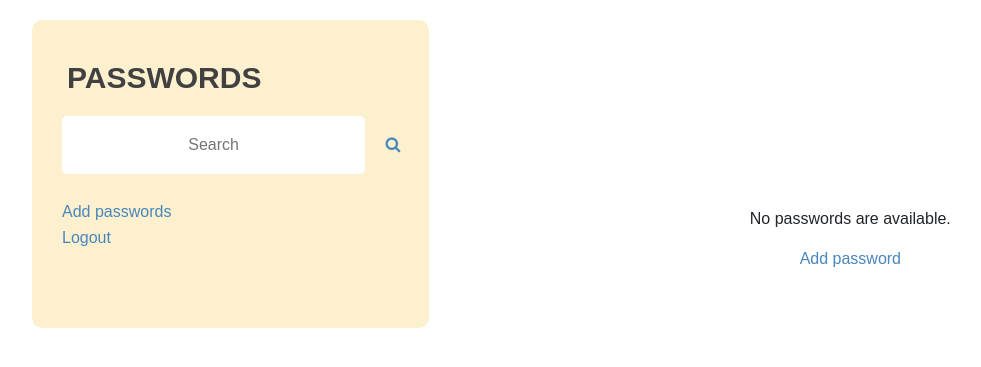
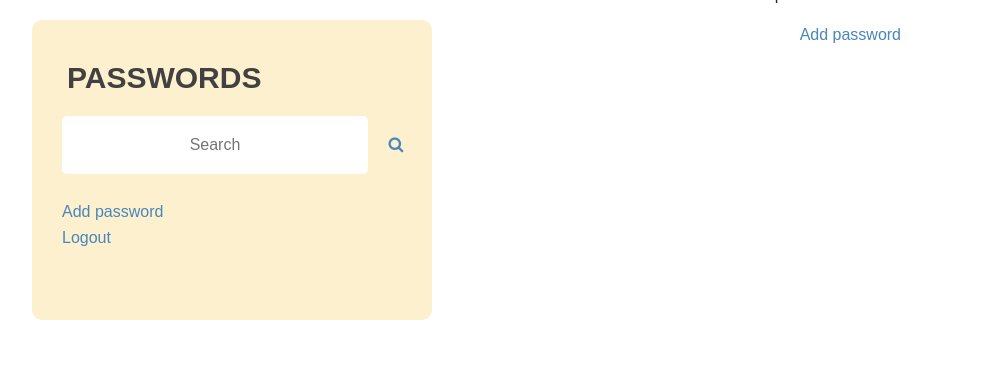
Before and after one commit to GuorongHong/MSVP, a Django app: template password/templates/password/index.html in a window 1280 px wide. Shown: the top 367 px of the page, without its empty margins (3-984 px from the left). Run offline with Django 3.2, Linux system fonts and the light colour scheme; the template is opened without the code that fills it, so the values that code supplies are empty; the visitor is signed in with stand-in values (Sample User, id 1); parts of the project's set-up code (start-up, migrations or seed data) failed here and were passed over; some libraries are stand-ins or nearby versions.

Commit message:
fix sidebar

```diff
--- a/password/templates/password/index.html
+++ b/password/templates/password/index.html
@@ -20,7 +20,7 @@
               <button type="submit"><span class="fa fa-search"></span></button>
           </form>
 
-          <p><ul><a id="sidebarContent" class="underlineHover" href='add_pw/'>Add passwords</a></ul>
+          <p><ul><a id="sidebarContent" class="underlineHover" href='add_pw/'>Add password</a></ul>
           <ul><a id="sidebarContent" class="underlineHover" href="{% url 'logout' %}">Logout</a></ul></p>
         </div>
       </div>
--- a/static/password/index.css
+++ b/static/password/index.css
@@ -66,9 +66,9 @@ ul {
     display: flex;
     align-content: left;
     flex-direction: column;
-    position: relative;
-    width: 100%;
-    height: 100%;
+    position: fixed;
+    width: 400px;
+    height: 300px;
     padding: 20px;
     margin: 20px;
     border-radius: 10px;
```
